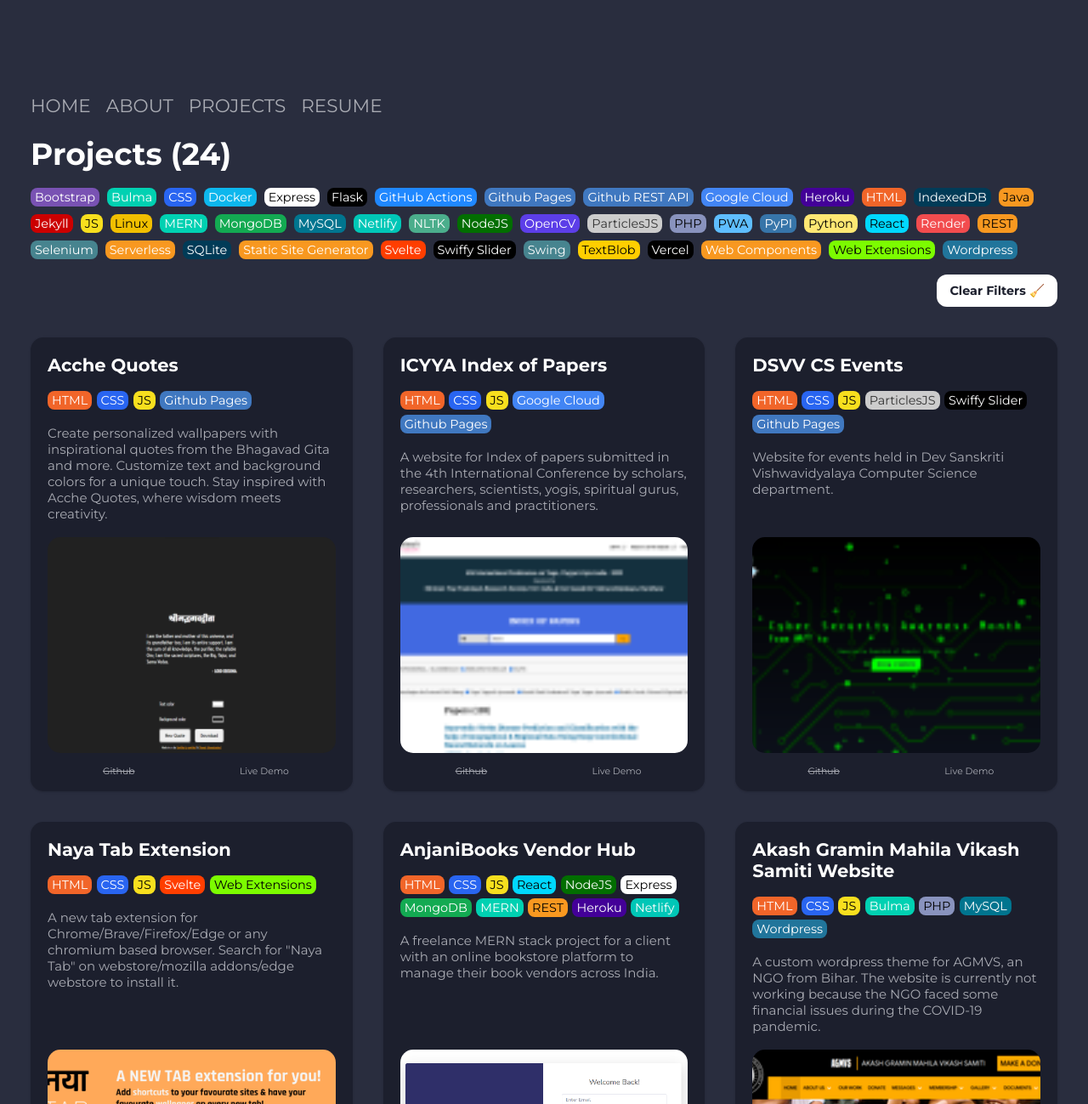
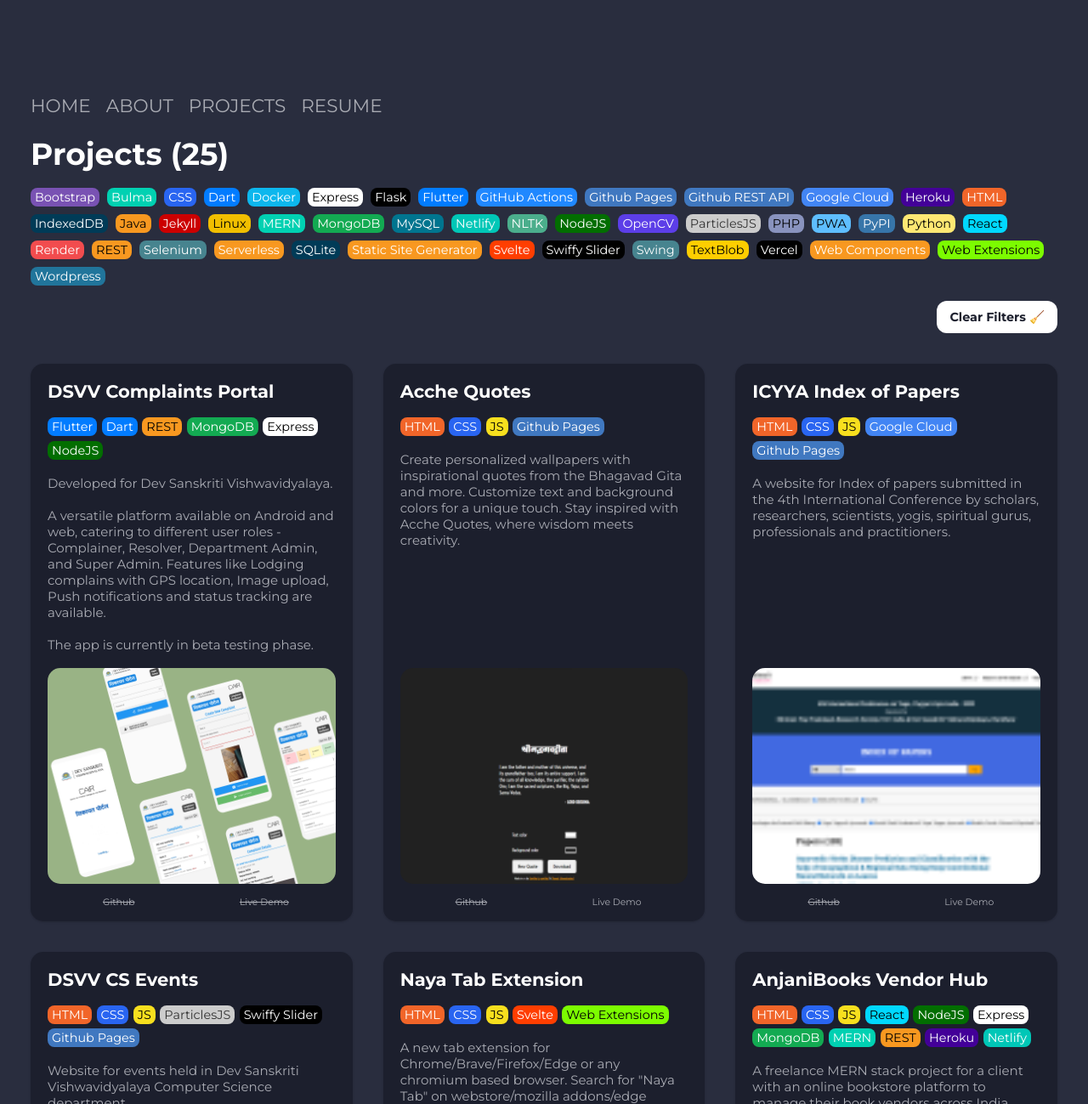
Before and after one commit to sharadcodes/sharadcodes.github.io, a Jekyll site: the page built from projects.md, in a window 1280 px wide and 1400 px high, scrolled down 243 px, cut to the strip 101-1400 px from the top of the window. Shown: the whole strip at 85% size. Built offline with Jekyll 4.4.1, drawn with Linux system fonts in a browser that asks for light colours; nearby versions of some CDN libraries.

Commit message:
Added dsvv cp app in projects

```diff
--- a/_data/projects_data.yml
+++ b/_data/projects_data.yml
@@ -1,4 +1,10 @@
 projects:
+  - title: DSVV Complaints Portal
+    img: /assets/uploads/dsvv_cp_app.png
+    img_alt: DSVV Complaints Portal
+    about: Developed for Dev Sanskriti Vishwavidyalaya. <br/> <br/> A versatile platform available on Android and web, catering to different user roles - Complainer, Resolver, Department Admin, and Super Admin. Features like Lodging complains with GPS location, Image upload, Push notifications and status tracking are available. <br/> <br/> The app is currently in beta testing phase.
+    # link: https://sharadcodes.github.io/
+    tags: [Flutter, Dart, REST, MongoDB, Express, NodeJS]
   - title: Acche Quotes
     img: /assets/uploads/aq.png
     img_alt: Acche Quotes
```
Also changed, not shown: assets/uploads/dsvv_cp_app.png (added), assets/uploads/dsvv_cp_app_thumb.png (added).
